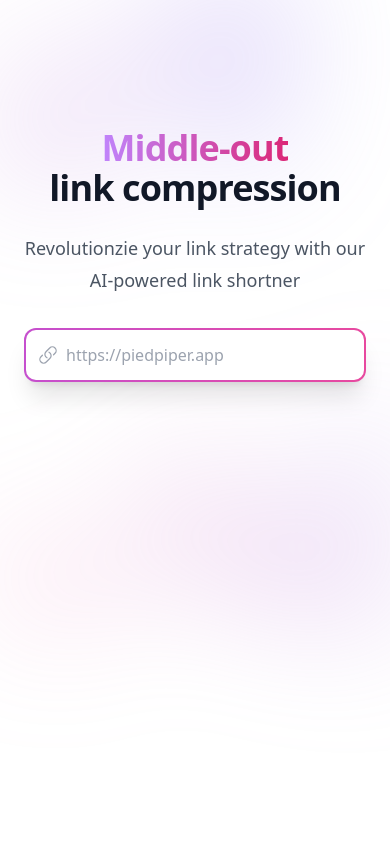
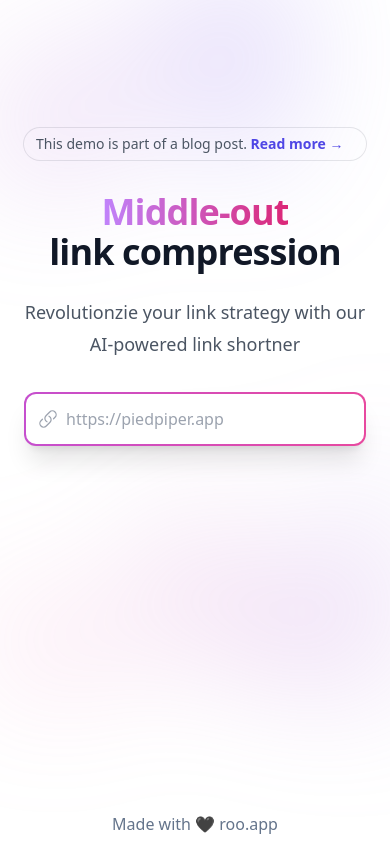
Before and after one commit to croossin/link-shortner, a Next.js app: page / in a window 390 px wide. Built offline with nearby package versions, Linux system fonts and the light colour scheme.

Commit message:
Add footer and cleanup mobile look

```diff
--- a/src/pages/index.tsx
+++ b/src/pages/index.tsx
@@ -48,7 +48,7 @@ export default function Home() {
         <meta name="description" content="Nifty link shortner" />
         <meta name="viewport" content="width=device-width, initial-scale=1" />
       </Head>
-      <div className="isolate bg-white">
+      <div className="isolate bg-white ">
         <div className="absolute inset-x-0 top-[-10rem] -z-10 transform-gpu overflow-hidden blur-3xl sm:top-[-20rem]">
           <svg
             className="relative left-[calc(50%-11rem)] -z-10 h-[21.1875rem] max-w-none -translate-x-1/2 rotate-[30deg] sm:left-[calc(50%-30rem)] sm:h-[42.375rem]"
@@ -75,10 +75,10 @@ export default function Home() {
             </defs>
           </svg>
         </div>
-        <main>
+        <main className="h-screen -mb-8">
           <div className="relative px-6 lg:px-8">
             <div className="mx-auto max-w-2xl py-32 sm:py-48 lg:py-56">
-              <div className="hidden sm:mb-8 sm:flex sm:justify-center">
+              <div className="mb-8 sm:flex sm:justify-center">
                 <div className="relative rounded-full py-1 px-3 text-sm leading-6 text-gray-600 ring-1 ring-gray-900/10 hover:ring-gray-900/20">
                   This demo is part of a blog post.{" "}
                   <a
@@ -188,6 +188,14 @@ export default function Home() {
             </div>
           </div>
         </main>
+        <footer className="mx-auto text-center">
+          <div className="text-slate-500">
+            Made with 🖤{" "}
+            <a href="https://roo.app" target="_blank">
+              roo.app
+            </a>
+          </div>
+        </footer>
       </div>
     </>
   );
```
